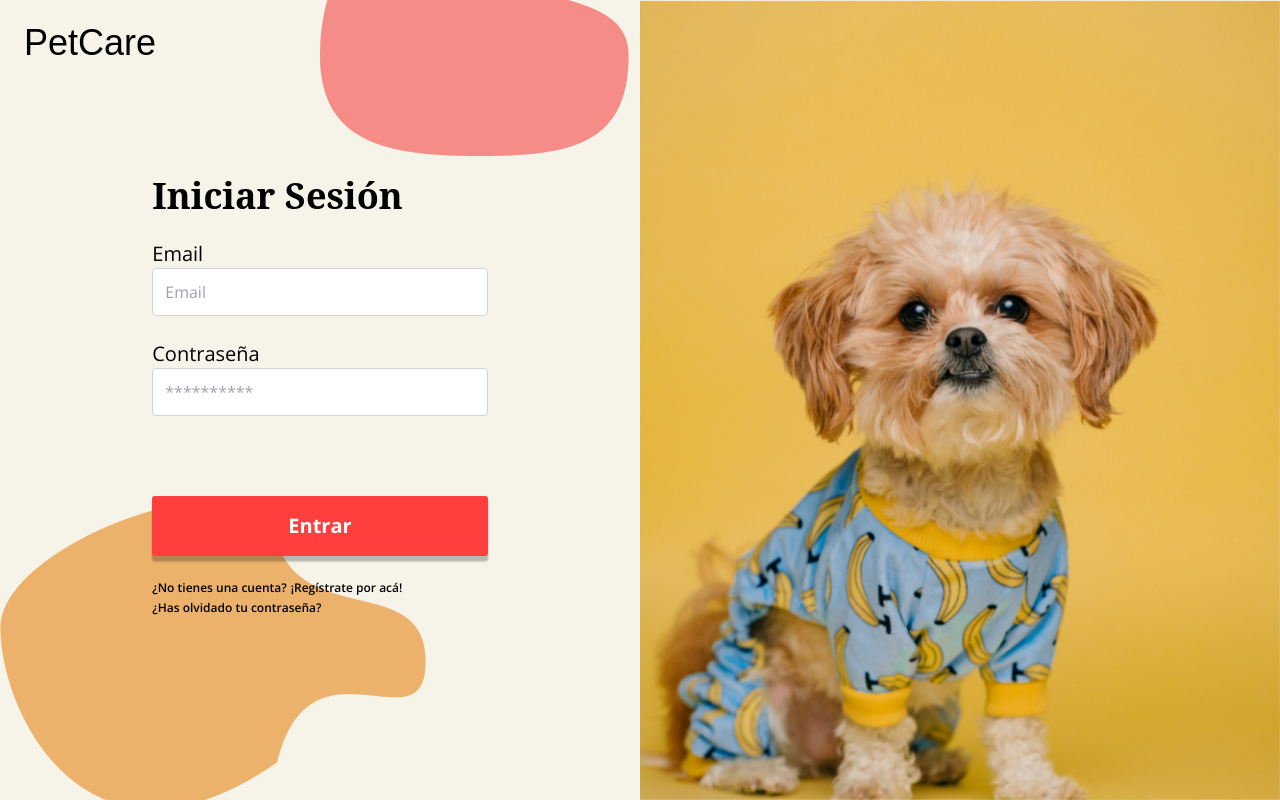
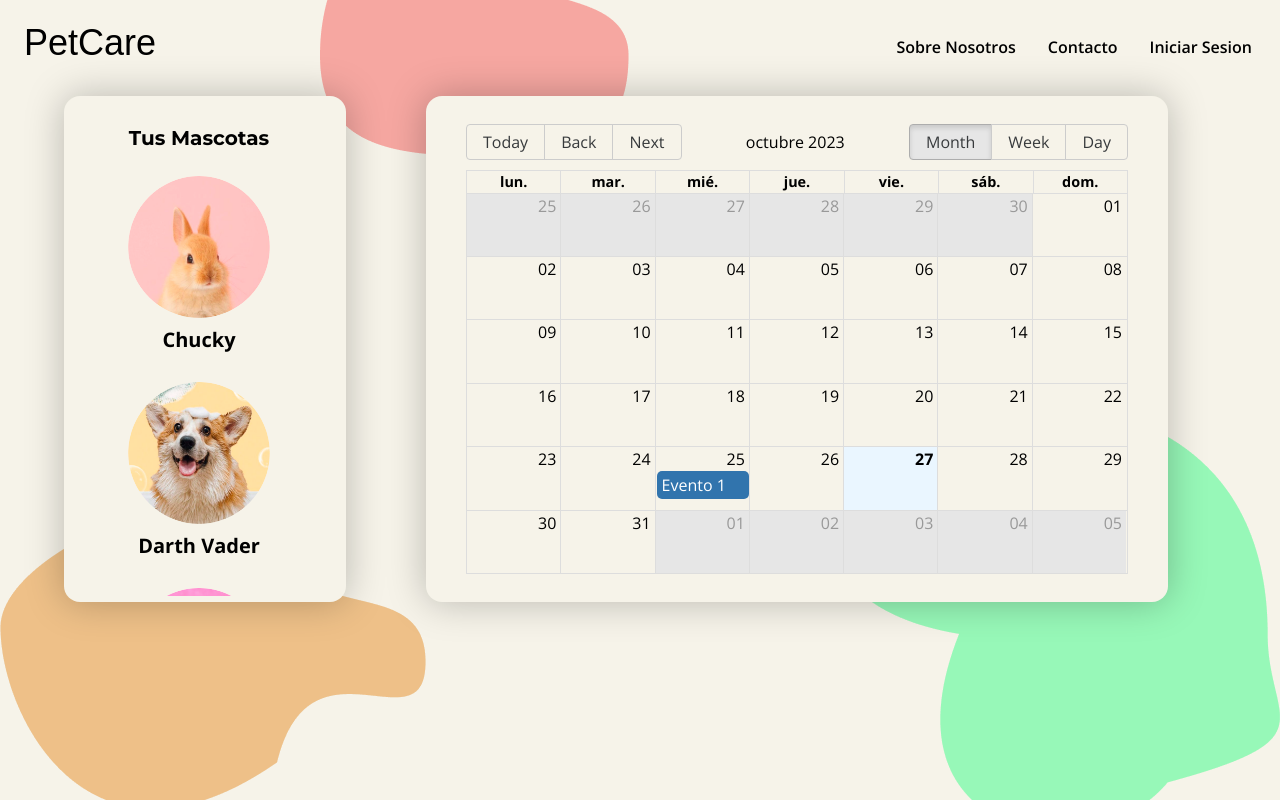
Before and after one commit to No-Country/C14-53-T-NODE-REACT, a React (Vite) app in the folder frontend-nocountry/app-mascotas/: page /calendar in a window 1280 px wide. Before the commit this address led to /login. Built offline with nearby package versions, Linux system fonts and the light colour scheme; a web font is replaced by a local one.

Commit message:
calendario en todas las resoluciones

```diff
--- a/frontend-nocountry/app-mascotas/package.json
+++ b/frontend-nocountry/app-mascotas/package.json
@@ -13,6 +13,7 @@
     "@types/js-cookie": "^3.0.5",
     "axios": "^1.5.1",
     "date-fns": "^2.30.0",
+    "date-fns-tz": "^1.3.8",
     "js-cookie": "^3.0.5",
     "moment": "^2.29.4",
     "react": "^18.2.0",
--- a/frontend-nocountry/app-mascotas/src/App.tsx
+++ b/frontend-nocountry/app-mascotas/src/App.tsx
@@ -26,12 +26,13 @@ function App() {
             <Route path='/' element={<HomePage />} />
             <Route path='/login' element={<Login />} />
             <Route path='/register' element={<Register />} />
+            <Route path='/calendar' element={<MyCalendar />} />
+
 
             <Route element={<ProtectedRoute isAllowed={isAuth} />}>
               <Route path='/mypets' element={<MyPets />} />
               <Route path='/dashboard' element={<Dashboard />} />
               <Route path='/profile' element={<Profile />} />
-              <Route path='/calendar' element={<MyCalendar />} />
             </Route>
           </Routes>
         </div>
--- a/frontend-nocountry/app-mascotas/src/components/Background.tsx
+++ b/frontend-nocountry/app-mascotas/src/components/Background.tsx
@@ -1,14 +1,14 @@
 const Background = () => {
   return (
     <>
-      <div id="background" className='absolute  top-0 left-0 w-full h-full overflow-hidden'>
-        <div className='absolute top-[-30px] md:top-[-105px] left-[50%] md:left-80 w-2/6 md:w-1/4'>
+      <div id="background" className='absolute  top-0 left-0 w-full h-full overflow-hidden 2xl:w-5/6 2xl:flex 2xl:justify-center'>
+        <div className='absolute top-[-30px] md:top-[-105px] left-[50%] md:left-80 w-2/6 md:w-1/4 2xl:left-[40%]'>
           <img src='./img/ellipse1.png' alt='background shape' />
         </div>
-        <div className='absolute top-[500px] w-2/4 ms'>
+        <div className='absolute top-[500px] w-2/4 2xl:top-[1000px]'>
           <img src='./img/ellipse2.png' alt='background shape' />
         </div>
-        <div className='absolute top-[400px] right-[-34%] md:bottom-0 md:right-0 w-3/5 md:w-auto rotate-[-45deg] md:rotate-0'>
+        <div className='absolute top-[400px] right-[-34%] md:bottom-0 md:right-0 w-3/5 md:w-auto rotate-[-45deg] md:rotate-0 2xl:top-[900px]'>
           <img src='./img/ellipse3.png' alt='background shape' />
         </div>
       </div>
--- a/frontend-nocountry/app-mascotas/src/components/CustomCalendar/CustomCalendar.tsx
+++ b/frontend-nocountry/app-mascotas/src/components/CustomCalendar/CustomCalendar.tsx
@@ -1,10 +1,10 @@
 import React from 'react';
 import { Calendar, momentLocalizer } from 'react-big-calendar';
 import moment from 'moment';
+import 'moment/locale/es';
 import 'react-big-calendar/lib/css/react-big-calendar.css';
 import { PetAvatar } from '../Pets/PetAvatar';
 import './CustomCalendar.css'
-
 
 const localizer = momentLocalizer(moment);
 
@@ -26,13 +26,11 @@ const CustomCalendar: React.FC<CustomCalendarProps> = ({ events }) => {
 
 
 
-
-
   return (
-<div className="p-4 mx-4 mt-16 md:mt-20 relative z-20">
-  <div className="mb-3 md:flex md:justify-between">
+<div className="p-4 mx-4 mt-16 md:mt-20 relative z-20 2xl:flex 2xl:justify-center">
+  <div className="mb-3 md:flex md:justify-between 2xl:w-2/3 2xl:mt-40">
     <div className="text-center py-3 md:py-0 md:ml-3 lg:ml-8 md:pr-3 rounded-2xl shadow-[0_0_38px_0_rgba(0,0,0,0.25)] bg-[#F6F3E9]">
-      <div className="h-[150px] md:w-[180px] md:min-h-[500px] md:p-5 lg:min-w-[270px] overflow-auto">
+      <div className="h-[150px] md:w-[180px] md:min-h-[500px] md:p-5 lg:min-w-[270px] 2xl:min-h-[700px] overflow-auto">
         <p className="text-[15px] my-2 md:mb-5 md:text-xl font-bold font-montserrat">Tus Mascotas</p>
         <div className="flex justify-center gap-3 md:gap-7 md:grid">
           <PetAvatar img="./img/Chucky.png" name="Chucky"></PetAvatar>
@@ -44,9 +42,10 @@ const CustomCalendar: React.FC<CustomCalendarProps> = ({ events }) => {
     </div>
     <div className="md:w-4/6 my-4 md:my-0 md:mx-6 lg:mx-20">
       <div className="p-5 md:p-7 md:min-h-[500px] md:px-10 rounded-2xl overflow-hidden shadow-[0_0_38px_0_rgba(0,0,0,0.25)] bg-[#F6F3E9]">
-        <div className="h-[300px] md:h-[400px] lg:h-[450px]">
+        <div className="h-[300px] md:h-[400px] lg:h-[450px] 2xl:min-h-[700px]">
           <Calendar
             localizer={localizer}
+            culture='es'
             events={events}
             startAccessor="start"
             endAccessor="end"
--- a/frontend-nocountry/app-mascotas/src/components/MyCalendar.tsx
+++ b/frontend-nocountry/app-mascotas/src/components/MyCalendar.tsx
@@ -12,7 +12,7 @@ const MyCalendar = () => {
 
   return (
     <div>
-      <CustomCalendar events={events}/>
+      <CustomCalendar events={events} />
     </div>
   )
 }
```
Also changed, not shown: 1 other file (tests, documents, lock files or other folders).
